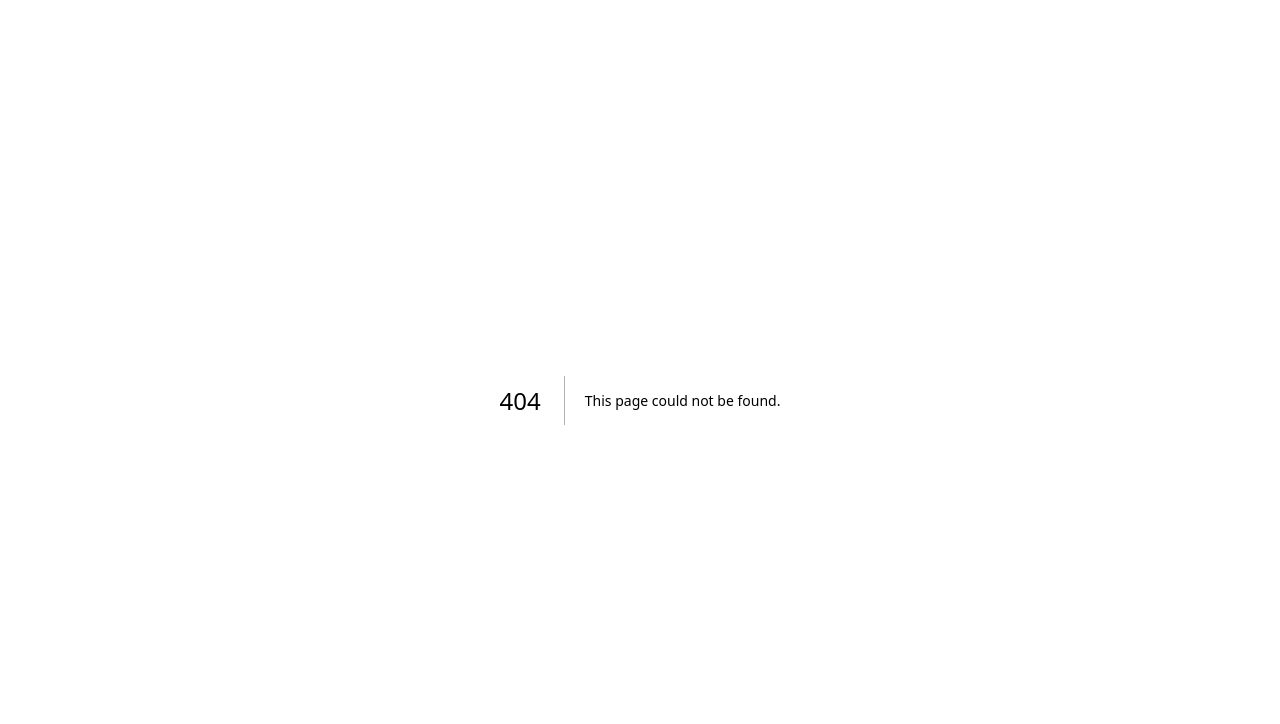
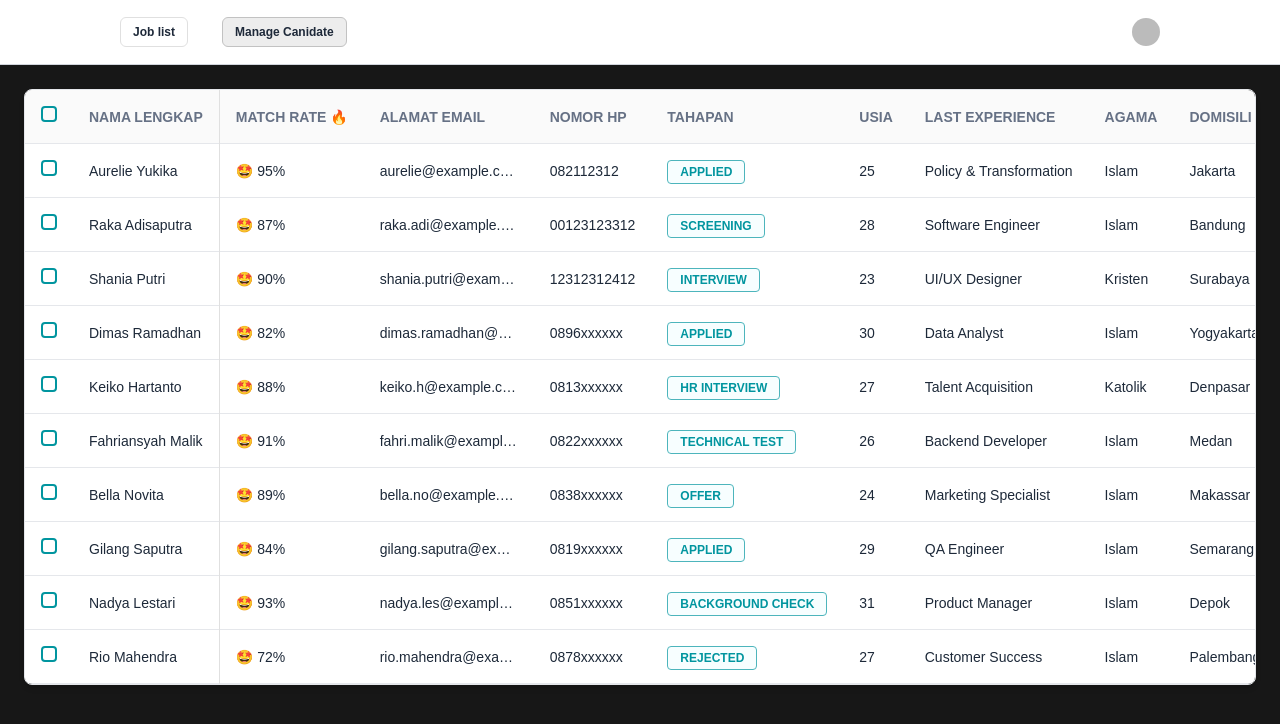
Before and after one commit to ilhamnoerr95/portal-job-ilhamnrachman, a Next.js app: page /admin/manage-job/1 in a window 1280 px wide. Before the commit this address had no page. Shown: the top 724 px of the page. Built offline with nearby package versions, Linux system fonts and the light colour scheme; no server answers; sample sign-in values are in the browser's storage.

Commit message:
[Feature] : table

```diff
--- a/app/(auth)/login/page.tsx
+++ b/app/(auth)/login/page.tsx
@@ -12,7 +12,7 @@ export default async function LoginPage() {
 
   if (session) {
     if (session?.user.roles.includes("admin")) {
-      redirect("/admin");
+      redirect("/admin/job-list");
     } else {
       redirect("/users");
     }
--- a/app/(roles)/admin/page.tsx
+++ b/app/(roles)/admin/job-list/page.tsx
@@ -11,8 +11,10 @@ import JobOpeningForm from "@/components/template/FormPostJob";
 import Toast, { StatusNotif } from "@/components/atoms/Notif";
 import EmptyState from "@/components/atoms/SpesialState";
 import { JobData } from "@/interfaces/job";
+import { useRouter } from "next/navigation";
 
 const Page = () => {
+  const router = useRouter();
   const [open, setOpen] = React.useState(false);
   const [showNotif, setShowNotif] = React.useState<{
     show: boolean;
@@ -61,7 +63,11 @@ const Page = () => {
               <h3 className="text-lg font-bold text-gray-700 mb-2">{job.title}</h3>
               <p className="text-sm text-gray-600 mb-6">{job.salary_range.display_text}</p>
 
-              <Button size="sm" className="absolute rounded-lg bottom-9 right-6 cursor-pointer">
+              <Button
+                size="sm"
+                className="absolute rounded-lg bottom-9 right-6 cursor-pointer"
+                onClick={() => router.push(`/admin/manage-job/${job.id}`)}
+              >
                 Manage Job
               </Button>
             </Card>
--- /dev/null
+++ b/app/(roles)/admin/manage-job/[id]/page.tsx
@@ -0,0 +1,28 @@
+import CandidateTable from "@/components/organization/Table";
+import { candidatesData } from "@/mock/canidate";
+import React from "react";
+import EmptyState from "@/components/atoms/SpesialState";
+
+const Page = () => {
+  return candidatesData.length > 0 ? (
+    <CandidateTable data={candidatesData} />
+  ) : (
+    <div>
+      <h3 className="font-bold mb-6">Front End Developer</h3>
+      <div className="flex flex-col border border-[#E0E0E0] h-[80vh] text-center items-center justify-center">
+        <EmptyState
+          height="260px"
+          width="276px"
+          image={"/canidateNotFound.png"}
+          text={
+            "Congratulations! You've taken the first step towards a rewarding career at Rakamin. We look forward to learning more about you during the application process."
+          }
+          title={"🎉 Your application was sent!"}
+          btn={false}
+        />
+      </div>
+    </div>
+  );
+};
+
+export default Page;
--- a/app/page.tsx
+++ b/app/page.tsx
@@ -1,6 +1,5 @@
 import { redirect } from "next/navigation";
 
 export default function Home() {
-  console.log("Home page rendered");
-  redirect("/admin");
+  redirect("/admin/job-list");
 }
--- a/components/moleclues/navbar.tsx
+++ b/components/moleclues/navbar.tsx
@@ -2,8 +2,11 @@
 import React from "react";
 import Image from "next/image";
 import clsx from "clsx";
-import { useSelectedLayoutSegments } from "next/navigation";
+import { useSelectedLayoutSegments, useRouter } from "next/navigation";
 import { signOut } from "next-auth/react";
+import { Button } from "../atoms/button";
+import { ChevronRight } from "lucide-react";
+
 type roles = "admin" | "users";
 
 type NavbarProps = {
@@ -16,9 +19,12 @@ type NavbarProps = {
 };
 
 const Navbar: React.FC<NavbarProps> = ({ text, shadow = false, image, roles, name, email }) => {
+  const router = useRouter();
   const segments = useSelectedLayoutSegments(); // array of segments for current route
   // contoh segments: ["users", "123"] untuk /users/123/123
   const isUserDetail = segments[0] === "users" && segments.length >= 2 && !!segments[1];
+  const manageJob = segments[0] === "admin" && segments.length > 2;
+
   const [open, setOpen] = React.useState(false);
   const menuRef = React.useRef<HTMLDivElement | null>(null);
   React.useEffect(() => {
@@ -40,7 +46,32 @@ const Navbar: React.FC<NavbarProps> = ({ text, shadow = false, image, roles, nam
         shadow ? "shadow-md" : "bg-white border-b border-gray-300"
       )}
     >
-      <div className="text-base md:text-lg">{text}</div>
+      {manageJob ? (
+        <div className="flex items-center gap-2">
+          <Button
+            type="button"
+            size="sm"
+            variant="normal"
+            className="border rounded-md border-[#E0E0E0] cursor-pointer"
+            style={{ fontWeight: "bold" }}
+            onClick={() => router.push("/admin/job-list")}
+          >
+            Job list
+          </Button>
+          <ChevronRight size={18} />
+          <Button
+            type="button"
+            size="sm"
+            variant="normal"
+            className="border rounded-md border-[#C2C2C2]"
+            style={{ background: "#EDEDED", fontWeight: "bold" }}
+          >
+            Manage Canidate
+          </Button>
+        </div>
+      ) : (
+        <div className="text-base md:text-lg">{text}</div>
+      )}
       <div className="flex items-center gap-2">
         <div>
           <p className="text-xs font-semibold">{email}</p>
--- /dev/null
+++ b/components/organization/Table.tsx
@@ -0,0 +1,118 @@
+"use client";
+
+import { FC } from "react";
+import { Flame } from "lucide-react";
+import clsx from "clsx";
+
+type Candidate = {
+  id: string;
+  name: string;
+  email: string;
+  phone: string;
+  stage: string;
+  age: number;
+  lastExperience: string;
+  religion: string;
+  domicile: string;
+  gender: string;
+  salary: string;
+  matchRate: number;
+};
+
+type Props = {
+  data: Candidate[];
+};
+
+const CandidateTable: FC<Props> = ({ data }) => {
+  return (
+    <div className="w-full overflow-auto bg-white rounded-lg shadow-md border border-gray-200">
+      <table className="w-full text-sm min-w-max ">
+        {/* Header */}
+        <thead className="bg-[#FAFAFA] text-[#667185] border-b border-gray-200">
+          <tr>
+            <th className="p-4 sticky left-0 bg-[#FAFAFA] z-20 w-10">
+              <input
+                type="checkbox"
+                title="Select all candidates"
+                aria-label="Select all candidates"
+                className="cursor-pointer size-4 border-2 border-[#01959F] rounded appearance-none checked:bg-[#01959F]"
+              />
+            </th>
+            <th className="p-4 text-left font-semibold sticky border-r border-r-[#E0E0E0] left-10 bg-[#FAFAFA] z-20 whitespace-nowrap">
+              NAMA LENGKAP
+            </th>
+            <th className="p-4 text-left font-semibold">MATCH RATE 🔥</th>
+            <th className="p-4 text-left font-semibold">ALAMAT EMAIL</th>
+            <th className="p-4 text-left font-semibold">NOMOR HP</th>
+            <th className="p-4 text-left font-semibold">TAHAPAN</th>
+            <th className="p-4 text-left font-semibold">USIA</th>
+            <th className="p-4 text-left font-semibold">LAST EXPERIENCE</th>
+            <th className="p-4 text-left font-semibold">AGAMA</th>
+            <th className="p-4 text-left font-semibold">DOMISILI</th>
+            <th className="p-4 text-left font-semibold">JENIS KELAMIN</th>
+            <th className="p-4 text-right font-semibold">SALARY</th>
+          </tr>
+        </thead>
+
+        <tbody className="text-[#1D2939]">
+          {data.map((row) => (
+            <tr key={row.id} className="border-b border-gray-200 hover:bg-gray-50 transition">
+              {/* Checkbox */}
+              <td className="p-4 sticky left-0 bg-white z-10 w-10 ">
+                <input
+                  title="checkbox"
+                  type="checkbox"
+                  className="cursor-pointer size-4 border-2 border-[#01959F] rounded appearance-none checked:bg-[#01959F]"
+                />
+              </td>
+
+              {/* Nama Lengkap Sticky */}
+              <td
+                className="p-4 sticky left-10 bg-white z-10 font-medium
+              whitespace-nowrap shadow-[4px_0_6px_-4px_rgba(0,0,0,0.15)] border-r border-r-[#E0E0E0]"
+              >
+                {row.name}
+              </td>
+
+              {/* Match Rate */}
+              <td className="p-4">
+                🤩 {row.matchRate}%
+                {/* <span
+                  className={clsx(
+                    "inline-flex items-center gap-1 rounded-md px-2 py-[3px] font-semibold text-xs",
+                    "border border-purple-500 text-purple-600 bg-purple-50"
+                  )}
+                >
+                  <Flame size={14} className="text-purple-500" />
+                </span> */}
+              </td>
+
+              {/* Email ellipsis */}
+              <td className="p-4 max-w-[170px] truncate" title={row.email}>
+                {row.email}
+              </td>
+
+              <td className="p-4">{row.phone}</td>
+
+              <td className="p-4">
+                <span className="px-3 py-1 rounded-sm text-xs font-semibold border border-[#4DB5BC] text-[#01959F] bg-[#F7FEFF]">
+                  {row.stage.toUpperCase()}
+                </span>
+              </td>
+
+              <td className="p-4">{row.age}</td>
+              <td className="p-4 whitespace-nowrap">{row.lastExperience}</td>
+              <td className="p-4">{row.religion}</td>
+              <td className="p-4">{row.domicile}</td>
+              <td className="p-4">{row.gender}</td>
+
+              <td className="p-4 text-right font-medium">{row.salary}</td>
+            </tr>
+          ))}
+        </tbody>
+      </table>
+    </div>
+  );
+};
+
+export default CandidateTable;
--- /dev/null
+++ b/mock/canidate.ts
@@ -0,0 +1,142 @@
+export const candidatesData = [
+  {
+    id: "1",
+    name: "Aurelie Yukika",
+    email: "aurelie@example.com",
+    phone: "082112312",
+    stage: "Applied",
+    age: 25,
+    lastExperience: "Policy & Transformation",
+    religion: "Islam",
+    domicile: "Jakarta",
+    gender: "Perempuan",
+    salary: "6.000.000",
+    matchRate: 95,
+  },
+  {
+    id: "2",
+    name: "Raka Adisaputra",
+    email: "raka.adi@example.com",
+    phone: "00123123312",
+    stage: "Screening",
+    age: 28,
+    lastExperience: "Software Engineer",
+    religion: "Islam",
+    domicile: "Bandung",
+    gender: "Laki-laki",
+    salary: "9.500.000",
+    matchRate: 87,
+  },
+  {
+    id: "3",
+    name: "Shania Putri",
+    email: "shania.putri@example.com",
+    phone: "12312312412",
+    stage: "Interview",
+    age: 23,
+    lastExperience: "UI/UX Designer",
+    religion: "Kristen",
+    domicile: "Surabaya",
+    gender: "Perempuan",
+    salary: "7.200.000",
+    matchRate: 90,
+  },
+  {
+    id: "4",
+    name: "Dimas Ramadhan",
+    email: "dimas.ramadhan@example.com",
+    phone: "0896xxxxxx",
+    stage: "Applied",
+    age: 30,
+    lastExperience: "Data Analyst",
+    religion: "Islam",
+    domicile: "Yogyakarta",
+    gender: "Laki-laki",
+    salary: "8.000.000",
+    matchRate: 82,
+  },
+  {
+    id: "5",
+    name: "Keiko Hartanto",
+    email: "keiko.h@example.com",
+    phone: "0813xxxxxx",
+    stage: "HR Interview",
+    age: 27,
+    lastExperience: "Talent Acquisition",
+    religion: "Katolik",
+    domicile: "Denpasar",
+    gender: "Perempuan",
+    salary: "7.800.000",
+    matchRate: 88,
+  },
+  {
+    id: "6",
+    name: "Fahriansyah Malik",
+    email: "fahri.malik@example.com",
+    phone: "0822xxxxxx",
+    stage: "Technical Test",
+    age: 26,
+    lastExperience: "Backend Developer",
+    religion: "Islam",
+    domicile: "Medan",
+    gender: "Laki-laki",
+    salary: "10.000.000",
+    matchRate: 91,
+  },
+  {
+    id: "7",
+    name: "Bella Novita",
+    email: "bella.no@example.com",
+    phone: "0838xxxxxx",
+    stage: "Offer",
+    age: 24,
+    lastExperience: "Marketing Specialist",
+    religion: "Islam",
+    domicile: "Makassar",
+    gender: "Perempuan",
+    salary: "6.500.000",
+    matchRate: 89,
+  },
+  {
+    id: "8",
+    name: "Gilang Saputra",
+    email: "gilang.saputra@example.com",
+    phone: "0819xxxxxx",
+    stage: "Applied",
+    age: 29,
+    lastExperience: "QA Engineer",
+    religion: "Islam",
+    domicile: "Semarang",
+    gender: "Laki-laki",
+    salary: "8.500.000",
+    matchRate: 84,
+  },
+  {
+    id: "9",
+    name: "Nadya Lestari",
+    email: "nadya.les@example.com",
+    phone: "0851xxxxxx",
+    stage: "Background Check",
+    age: 31,
+    lastExperience: "Product Manager",
+    religion: "Islam",
+    domicile: "Depok",
+    gender: "Perempuan",
+    salary: "12.000.000",
+    matchRate: 93,
+  },
+  {
+    id: "10",
+    name: "Rio Mahendra",
+    email: "rio.mahendra@example.com",
+    phone: "0878xxxxxx",
+    stage: "Rejected",
+    age: 27,
+    lastExperience: "Customer Success",
+    religion: "Islam",
+    domicile: "Palembang",
+    gender: "Laki-laki",
+    salary: "6.200.000",
+    matchRate: 72,
+  },
+];
```
Also changed, not shown: public/canidateNotFound.png (added).
